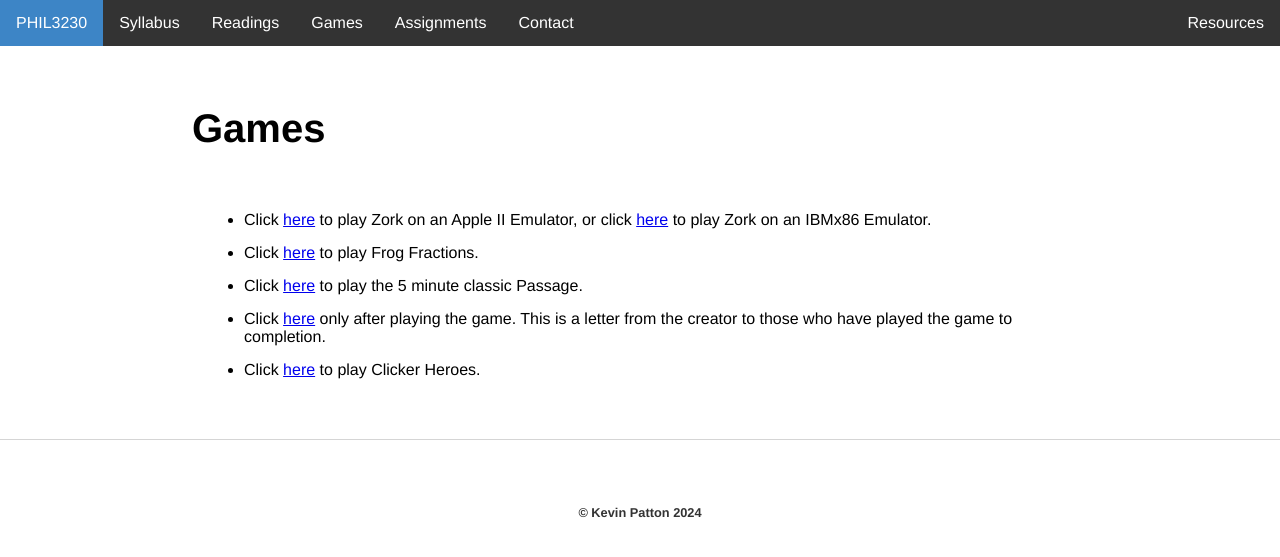
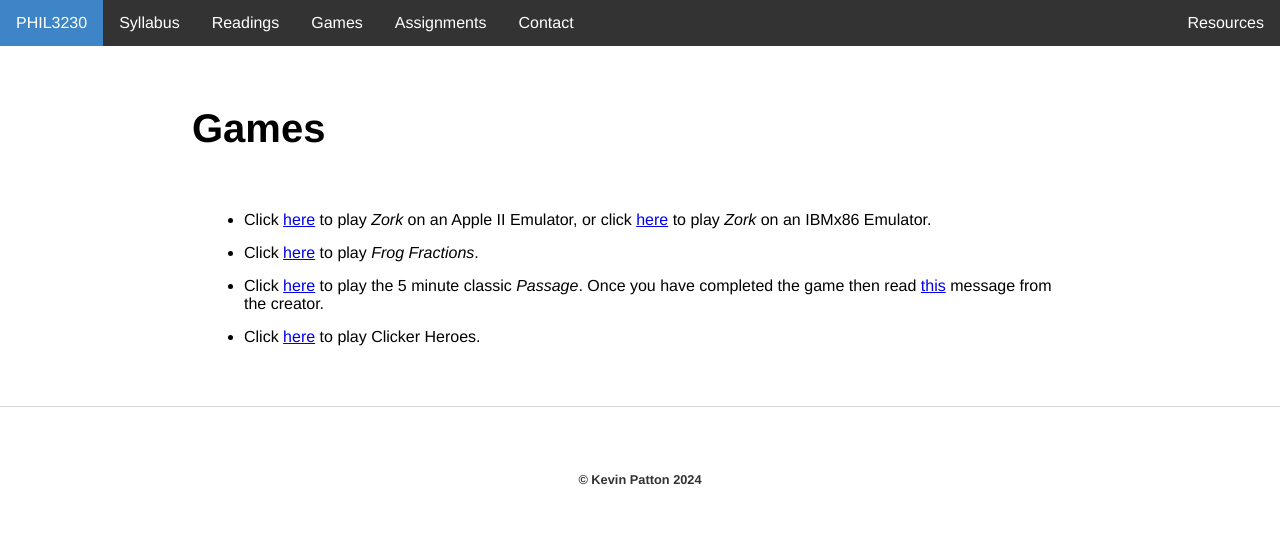
Before and after one commit to kevinjpatton/kevinjpatton.github.io, a Jekyll site: the page built from teaching/phil_3230/games/index.html, in a window 1280 px wide. Shown: the top 557 px of the page. Built offline with Jekyll 4.4.1, drawn with Linux system fonts in a browser that asks for light colours; Markdown is read by kramdown in place of the engine named in the settings.

Commit message:
Update index.html

```diff
--- a/teaching/phil_3230/games/index.html
+++ b/teaching/phil_3230/games/index.html
@@ -4,9 +4,8 @@ title: Phil 3230 - Games
 ---
 <h1>Games</h1>
 <ul class="standard-list">
-<li>Click <a href="https://www.scullinsteel.com/apple2/#zork_1" target="_blank">here</a> to play Zork on an Apple II Emulator, or click <a href="https://www.pcjs.org/software/pcx86/game/infocom/zork1/" target="_blank">here</a> to play Zork on an IBMx86 Emulator.</li>
-<li>Click <a href="https://archive.org/details/frog-fractions" target="_blank">here</a> to play Frog Fractions.</li>
-<li>Click <a href="http://passage.toolness.org/" target="_blank">here</a> to play the 5 minute classic Passage.</li>
-<li>Click <a href="https://hcsoftware.sourceforge.net/passage/statement.html" target="_blank">here</a> only after playing the game. This is a letter from the creator to those who have played the game to completion.</li>
+<li>Click <a href="https://www.scullinsteel.com/apple2/#zork_1" target="_blank">here</a> to play <i>Zork</i> on an Apple II Emulator, or click <a href="https://www.pcjs.org/software/pcx86/game/infocom/zork1/" target="_blank">here</a> to play <i>Zork</i> on an IBMx86 Emulator.</li>
+<li>Click <a href="https://archive.org/details/frog-fractions" target="_blank">here</a> to play <i>Frog Fractions</i>.</li>
+<li>Click <a href="http://passage.toolness.org/" target="_blank">here</a> to play the 5 minute classic <i>Passage</i>. Once you have completed the game then read <a href="https://hcsoftware.sourceforge.net/passage/statement.html" target="_blank">this</a> message from the creator.</li>
 <li>Click <a href="https://www.clickerheroes.com/play.html" target="_blank">here</a> to play Clicker Heroes.</li>
 </ul>
```
